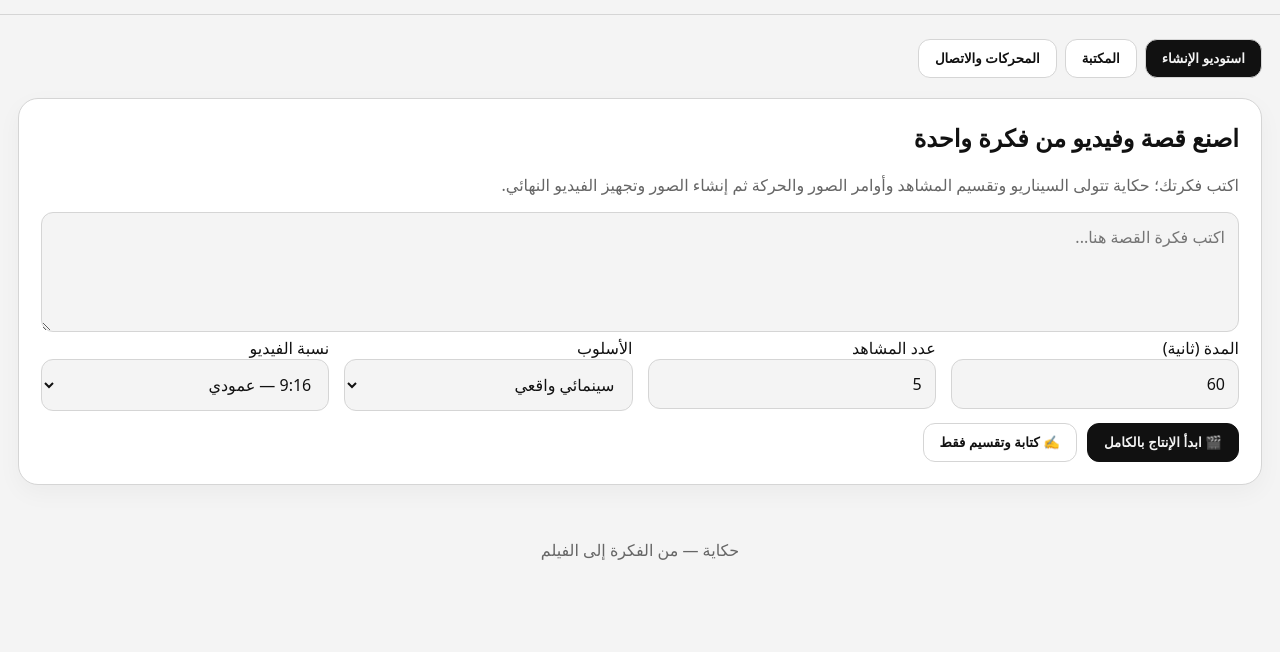
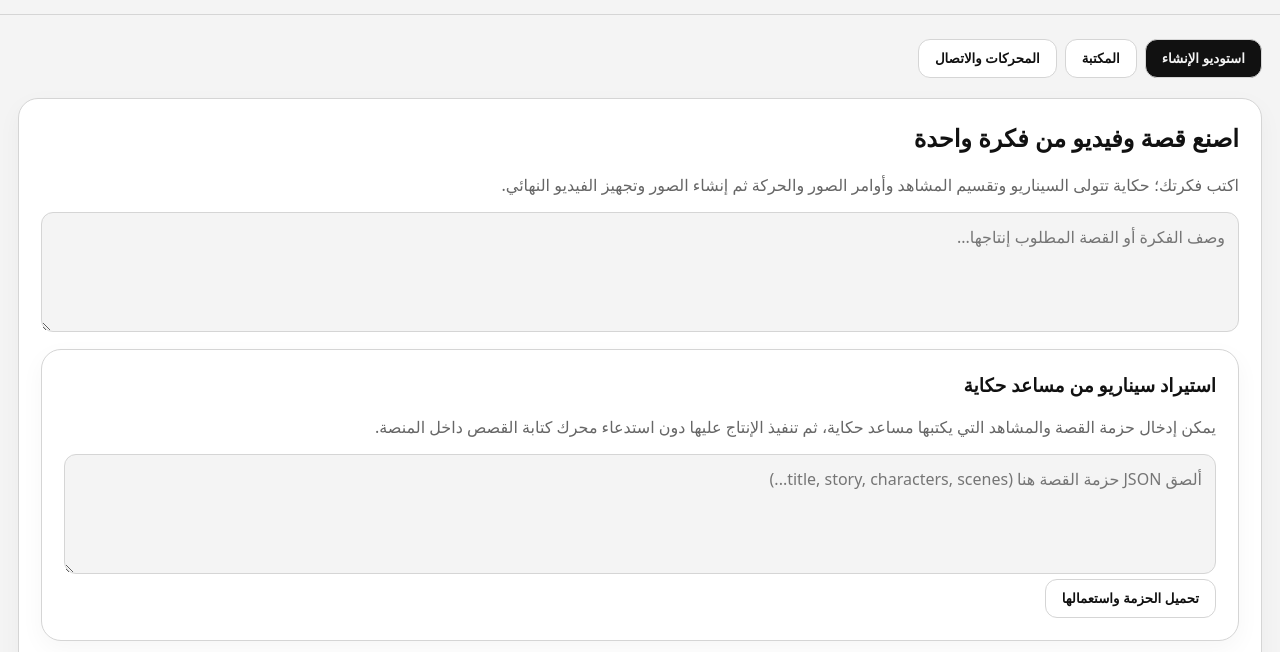
Before and after one commit to AliShaban56/VID, a website: page hekaya-studio-v2/index.html in a window 1280 px wide. Shown: the part 74-726 px from the top of the page. Drawn offline with Linux system fonts and the light colour scheme.

Commit message:
Add assistant-authored story package import flow

```diff
--- a/hekaya-studio-v2/index.html
+++ b/hekaya-studio-v2/index.html
@@ -29,7 +29,7 @@ main{max-width:1280px;margin:24px auto;padding:0 18px}.tabs{display:flex;gap:8px
 <nav class="tabs"><button class="tab active" id="tabStudio" onclick="showTab('studio')">استوديو الإنشاء</button><button class="tab" id="tabLibrary" onclick="showTab('library')">المكتبة</button><button class="tab" id="tabProviders" onclick="showTab('providers')">المحركات والاتصال</button></nav>
 <section id="studio">
 <div class="panel"><h1>اصنع قصة وفيديو من فكرة واحدة</h1><p class="muted">اكتب فكرتك؛ حكاية تتولى السيناريو وتقسيم المشاهد وأوامر الصور والحركة ثم إنشاء الصور وتجهيز الفيديو النهائي.</p>
-<textarea id="concept" placeholder="اكتب فكرة القصة هنا..."></textarea>
+<textarea id="concept" placeholder="وصف الفكرة أو القصة المطلوب إنتاجها..."></textarea><div class="panel" style="margin-top:12px"><h3>استيراد سيناريو من مساعد حكاية</h3><p class="muted">يمكن إدخال حزمة القصة والمشاهد التي يكتبها مساعد حكاية، ثم تنفيذ الإنتاج عليها دون استدعاء محرك كتابة القصص داخل المنصة.</p><textarea id="storyPackageImport" placeholder="ألصق JSON حزمة القصة هنا (title, story, characters, scenes...)"></textarea><button class="secondary" onclick="importStoryPackage()">تحميل الحزمة واستعمالها</button><div id="importStatus" class="progress hidden"></div></div>
 <div class="grid"><div><label>المدة (ثانية)</label><input id="duration" type="number" value="60" min="30" max="900"></div><div><label>عدد المشاهد</label><input id="sceneCount" type="number" value="5" min="3" max="30"></div><div><label>الأسلوب</label><select id="style"><option>سينمائي واقعي</option><option>أنيميشن ثلاثي الأبعاد</option><option>رسوم توضيحية</option><option>وثائقي</option><option>كوميدي</option></select></div><div><label>نسبة الفيديو</label><select id="ratio"><option value="9:16">9:16 — عمودي</option><option value="16:9">16:9 — أفقي</option><option value="1:1">1:1 — مربع</option></select></div></div>
 <div class="row" style="margin-top:12px"><button id="startBtn" onclick="startProduction()">🎬 ابدأ الإنتاج بالكامل</button><button class="secondary" onclick="generateOnlyStory()">✍️ كتابة وتقسيم فقط</button></div><div id="productionStatus" class="progress hidden" style="margin-top:16px"></div></div>
 <div id="storyResult" class="panel hidden"></div><div id="scenesResult"></div><div id="finalResult" class="panel hidden"></div>
```
